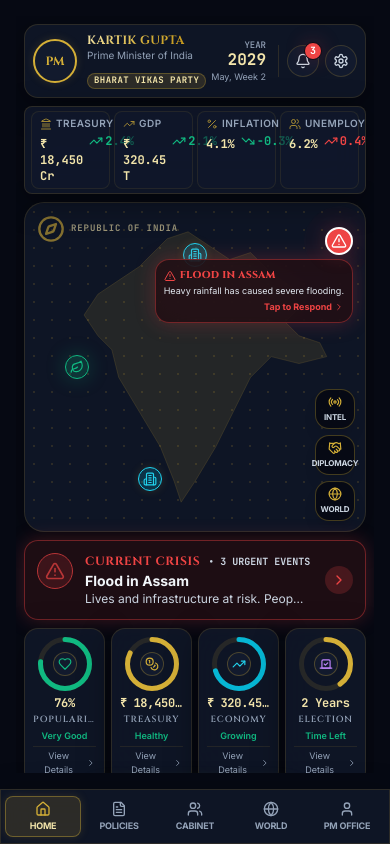
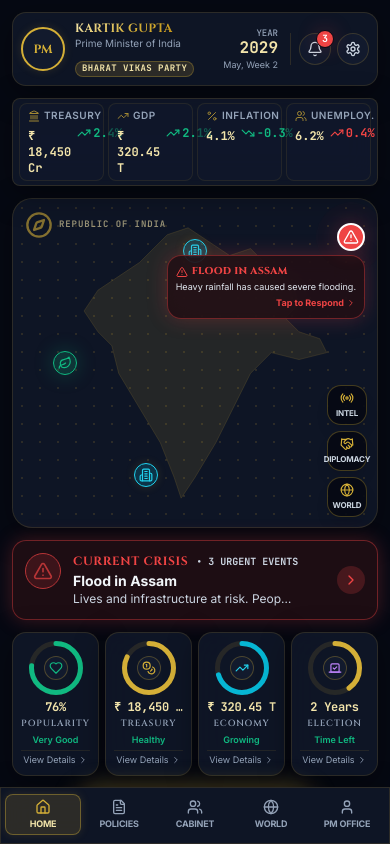
Before and after one commit to KartikGupta06/Pradhan-Mantri-Simulator, a Next.js app: page /dashboard in a window 390 px wide. Built offline with nearby package versions, Linux system fonts and the light colour scheme.

Commit message:
Fix Home Screen Layout Architecture: Scrollable content container with natural height and pinned fixed BottomNavigation with Safe Area support

```diff
--- a/app/(game)/layout.tsx
+++ b/app/(game)/layout.tsx
@@ -10,12 +10,12 @@ export default function GameLayout({
 }) {
   return (
     <div className="flex-1 flex flex-col justify-between h-full w-full relative overflow-hidden bg-navy-dark">
-      {/* Scrollable Game Screen Viewport Container */}
-      <div className="flex-1 overflow-y-auto overflow-x-hidden p-4 relative flex flex-col">
+      {/* 1. Scrollable Content Area */}
+      <div className="flex-1 overflow-y-auto overflow-x-hidden p-3 relative flex flex-col w-full scroll-smooth">
         {children}
       </div>
 
-      {/* Persistent Bottom Mobile Navigation Shell */}
+      {/* 2. Fixed Pinned Bottom Navigation Shell */}
       <BottomNavigation />
     </div>
   );
--- a/components/game/HomeScreen.tsx
+++ b/components/game/HomeScreen.tsx
@@ -18,7 +18,7 @@ export const HomeScreen: React.FC = () => {
   return (
     <motion.div
       {...pageTransition}
-      className="flex-1 h-full flex flex-col justify-between p-2 sm:p-2.5 gap-2 max-w-full overflow-hidden select-none"
+      className="w-full flex flex-col gap-3 pb-8 max-w-full select-none"
     >
       {/* 1. Top PM Profile Bar */}
       <PlayerProfileCard
--- a/components/ui/BottomNavigation.tsx
+++ b/components/ui/BottomNavigation.tsx
@@ -20,7 +20,7 @@ export const BottomNavigation: React.FC = () => {
   const pathname = usePathname();
 
   return (
-    <nav className="glass-panel border-t border-gold/25 bg-[#060913]/95 px-1 py-1.5 flex items-center justify-around z-40 shrink-0 shadow-2xl">
+    <nav className="glass-panel border-t border-gold/25 bg-[#060913]/95 px-1 pt-1.5 pb-[max(0.5rem,env(safe-area-inset-bottom))] flex items-center justify-around z-40 shrink-0 shadow-2xl">
       {NAV_ITEMS.map((item) => {
         const Icon = item.icon;
         const isActive =
```
